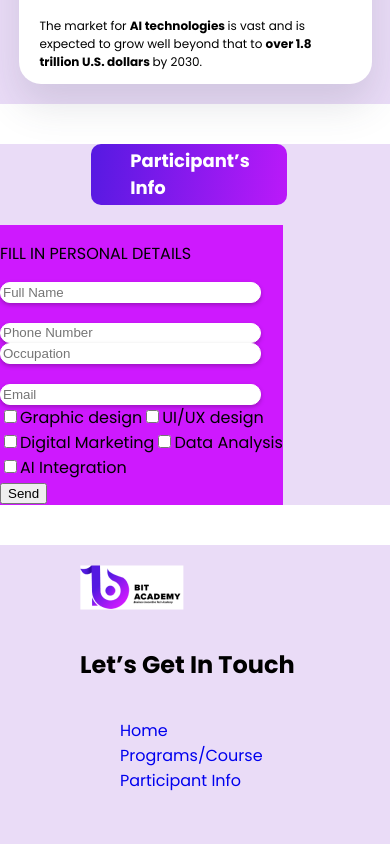
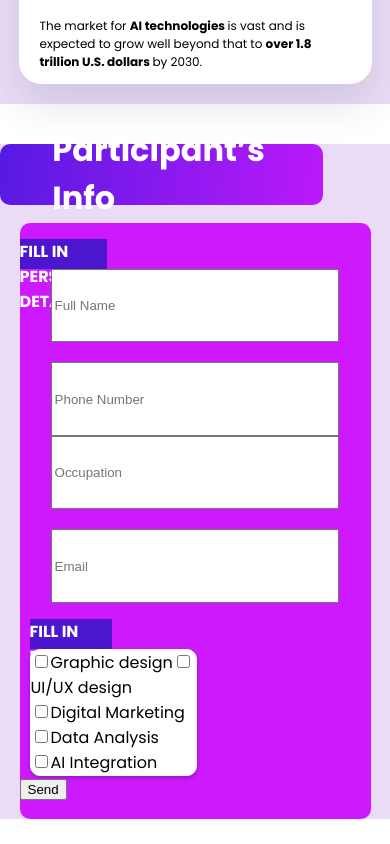
Before and after one commit to Chukuameke/Bit-Academy, a React (Create React App) app in the folder bit-academy/: page / in a window 390 px wide. Shown: the part 3420-4264 px from the top of the page. Built offline with nearby package versions, Linux system fonts and the light colour scheme.

Commit message:
updated form section

```diff
--- a/bit-academy/src/ContactForm.jsx
+++ b/bit-academy/src/ContactForm.jsx
@@ -111,6 +111,10 @@ const Form = () => {
                 />
               </div>
               <div className='skills-option'>
+              <div className="form-text">
+                <p>FILL IN PERSONAL DETAILS</p>
+              </div>
+              <div className="skill-container">
                 <div>
                   <input
                     type="checkbox"
@@ -165,6 +169,7 @@ const Form = () => {
                   <label htmlFor="skill-ai-integration">AI Integration</label>
                 </div>
               </div>
+              </div>
               <button type="submit">Send</button>
             </form>
           </div>
--- a/bit-academy/src/index.css
+++ b/bit-academy/src/index.css
@@ -219,38 +219,103 @@ nav {
 
 
 /* form section */
+.form-container {
+  width: 100%;
+  height: 80vh;
+  display: grid;
+  /* justify-content: center; */
+  margin-top: 40px;
+  background: #EADCF7;
+}
+
+.input-background {
+  display: flex;
+  justify-content: center;
+}
+
+.input-content {
+  width: 70%;
+  height: auto;
+  background-color: rgba(75, 22, 205, 0.40);
+  ;
+  border-radius: 10px;
+}
+
+.input {
+  display: flex;
+  justify-content: center;
+  align-items: center;
+  gap: 81px;
+
+}
+
+.form-text {
+  width: 25%;
+  height: 30px;
+  background-color: var(--darkpurple);
+}
+
+.form-text p {
+  color: var(--colorwhite);
+  font-weight: bold;
+
+}
+
+.input input {
+  width: 30%;
+  height: 4vh;
+
+}
+
+.skills-option {
+  padding: 0px 190px;
+}
+
+.skill-container {
+  width: 50%;
+  height: auto;
+  background-color: var(--colorwhite);
+  border-radius: 10px;
+  border: 1px solid #FFF;
+  box-shadow: 0px 2px 4px 0px rgba(0, 0, 0, 0.25);
+}
 
 /* footer section */
-.footer-background{
+.footer-background {
   width: 100%;
-  height:auto;
+  height: auto;
   background-color: var(--lighterpurple);
   display: flex;
   justify-content: space-between;
   margin-top: 40px;
 }
+
 .footer-right,
-.footer-left{
+.footer-left {
   display: flex;
   justify-content: center;
   padding: 20px 80px;
 }
-.footer-list{
+
+.footer-list {
   display: grid;
 
 }
-.footer-left{
+
+.footer-left {
   display: flex;
   gap: 140px;
 }
-.footer-right{
+
+.footer-right {
   display: flex !important;
   gap: 140px;
 }
+
 @media(max-width:600px) and (min-width:100px) {
   .background {
     background: linear-gradient(to bottom, #CE19FE, #4B16CD);
-    height:auto;
+    height: auto;
     width: 100%;
     margin-top: 130px !important;
   }
@@ -268,11 +333,12 @@ nav {
   .hero-text {
     padding: 0px 10px;
   }
+
   .program-container {
     width: 100%;
     height: 0 auto;
     background-color: var(--lighterpurple);
-    margin-top:40px !important;
+    margin-top: 40px !important;
   }
 
   .input {
@@ -333,85 +399,63 @@ nav {
     width: 80%;
   }
 
-  .input-content {
-    display: grid;
-    justify-content: center;
-    width: 100%;
-    height: 100vh;
-    gap: 13px;
+  .footer-right,
+  .footer-left {
+    display: flex;
+    justify-content: left;
+    flex-direction: column;
   }
 
-  .input input {
-    width: 90%;
-    height: 2vh !important;
-    border-radius: 10px;
-    border: 1px solid #FFF;
-
-    background: #FFF;
-
-    box-shadow: 0px 2px 4px 0px rgba(0, 0, 0, 0.25);
-  }
-
-  .input-content,
-  .form-text,
-  .input {
-    margin-top: 0px;
-  }
-
-  .input-background {
-    display: grid;
-    justify-content: left !important;
-    margin-top: 20px;
-  }
-  .form-container{
+  .footer-background {
     width: 100%;
     height: auto;
-    background-color: var(--lighterpurple);
-    margin-top: 40px;
-  }
-  .form-con .program-border{
-    width: 70%;
-  }
-  .form-con .program-border h1{
-    font-size: 18px;
-  }
-.form-con{
-  display: grid;
-  justify-content: center !important;
-}
-
-.input-content{
-  width: 100% !important;
-  height: auto;
-  background-color: var(--lightpurple);
-}
-.footer-right,
-.footer-left{
-  display: flex;
-  justify-content:left;
-  flex-direction: column;
-}
-.footer-background{
-  width: 100%;
-  height:auto;
     flex-direction: column;
     justify-content: left !important;
     padding: 0px !important;
   }
-.footer-left{
+
+  .footer-left {
     display: flex;
     gap: 10px;
   }
-.footer-right{
+
+  .footer-right {
     display: flex !important;
     gap: 10px;
   }
+
+  .input-content {
+    width: 90%;
+    height: auto;
+    background-color: var(--lightpurple);
+    border-radius: 10px;
+  }
+
+  .input {
+    display: flex;
+    justify-content: center;
+    align-items: center;
+    gap: 20px;
+    flex-direction: column;
+
+  }
+
+  .input input {
+    width: 80%;
+    height: 8vh;
+  }
+
+  .skills-option {
+    padding: 0px 10px;
+  }
+
 }
 
 @media(max-width:768px) and (min-width:601px) {
   .hero-text {
     padding: 0px 10px;
   }
+
   .hero-container {
     display: flex;
     flex-direction: column;
@@ -439,27 +483,36 @@ nav {
     gap: 30px;
     flex-wrap: wrap;
   }
+
   .footer-right,
-.footer-left{
+  .footer-left {
     display: flex;
-  justify-content:left;
+    justify-content: left;
     flex-direction: column;
   }
-.footer-background{
+
+  .footer-background {
     width: 100%;
-  height:auto;
+    height: auto;
     flex-direction: column;
     justify-content: left !important;
     padding: 0px !important;
   }
-.footer-left{
+
+  .footer-left {
     display: flex;
     gap: 10px;
   }
-.footer-right{
+
+  .footer-right {
     display: flex !important;
     gap: 10px;
   }
+
+  .skills-option {
+    padding: 0px 10px;
+  }
+
 }
 
 @media(max-width:900px) and (min-width:769px) {
@@ -471,6 +524,7 @@ nav {
   .hero-text {
     padding: 0px 10px;
   }
+
   .hero-container {
     display: flex;
     flex-direction: column;
@@ -498,21 +552,25 @@ nav {
     gap: 30px;
     flex-wrap: wrap;
   }
+
   .footer-right,
-.footer-left{
+  .footer-left {
     display: flex;
-  justify-content:left;
+    justify-content: left;
     padding: 20px 40px;
   }
-.footer-background{
+
+  .footer-background {
     width: 100%;
-  height:auto;
+    height: auto;
   }
-.footer-left{
+
+  .footer-left {
     display: flex;
     gap: 10px;
   }
-.footer-right{
+
+  .footer-right {
     display: flex !important;
     gap: 10px;
   }
@@ -617,24 +675,27 @@ nav {
   }
 
   .form-container {
-    display: none;
+    display: block;
   }
 
   .hero-text h1 {
     line-height: 149.828%;
     font-size: 32px;
   }
+
   .footer-right,
-  .footer-left{
+  .footer-left {
     display: flex;
     justify-content: center;
     padding: 20px 40px;
   }
-  .footer-left{
+
+  .footer-left {
     display: flex;
     gap: 10px;
   }
-  .footer-right{
+
+  .footer-right {
     display: flex !important;
     gap: 10px;
   }
```
Lines whose indentation alone changed are shown as unchanged.
